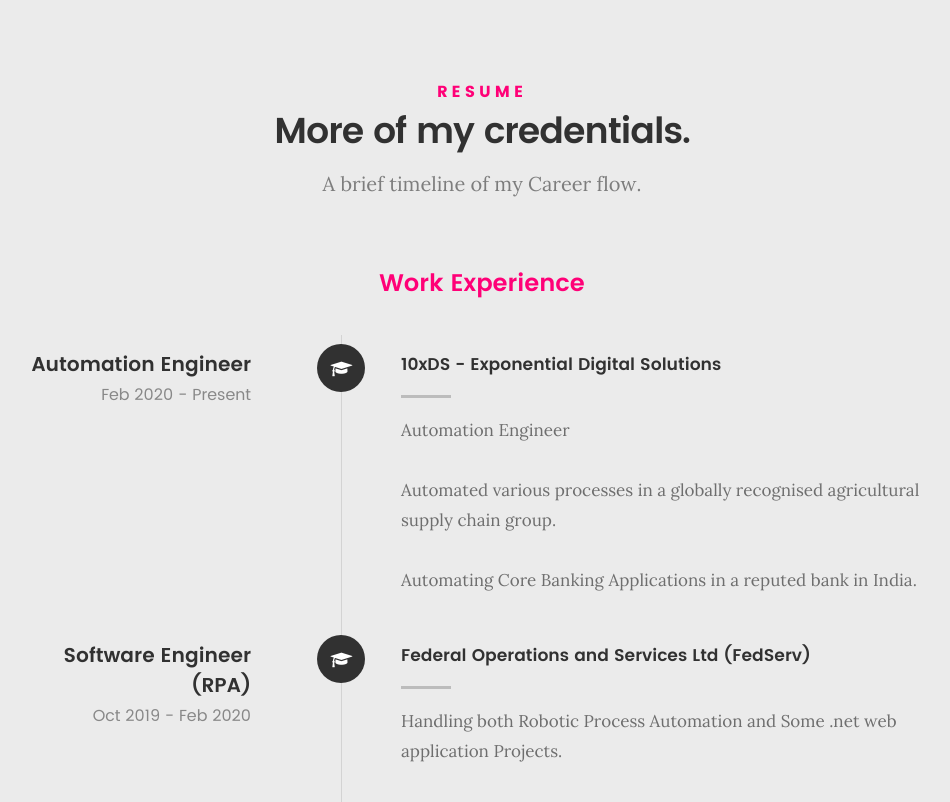
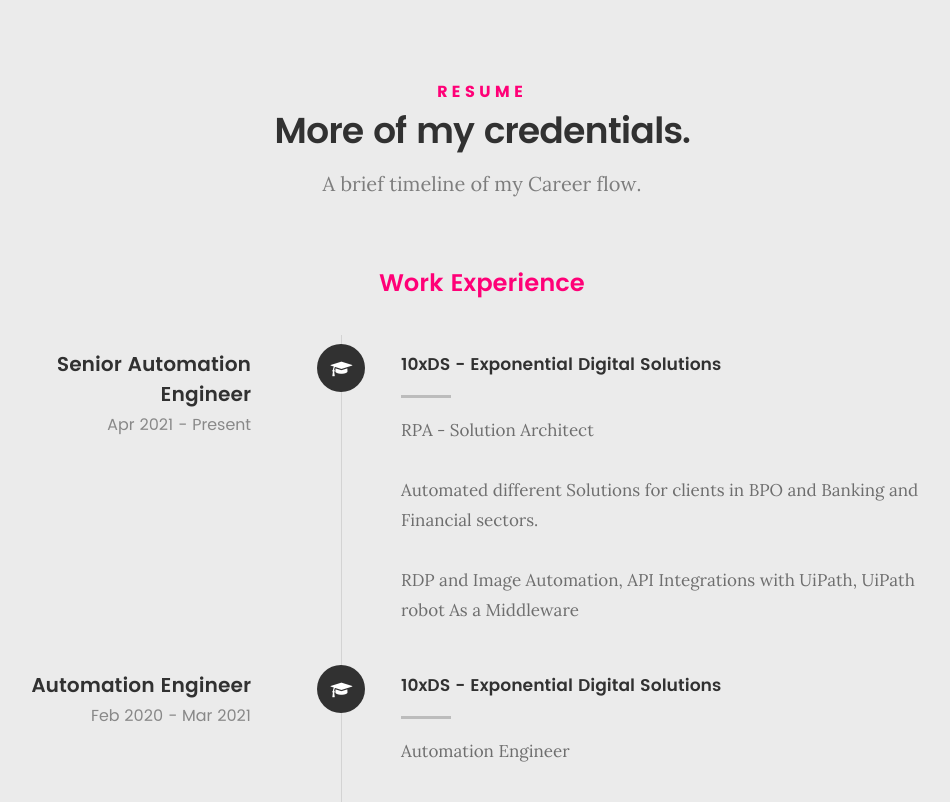
Before and after one commit to shanvpz/shanvpz.github.io, a plain HTML site: page index.html in a window 1280 px wide. Shown: the part 1998-2800 px from the top of the page, without its empty margins (158-1108 px from the left). Drawn offline with Linux system fonts and the light colour scheme.

Commit message:
Update index.html
updated Job

```diff
--- a/index.html
+++ b/index.html
@@ -79,7 +79,7 @@
 	   			<p class="intro-position">
 	   				<span>Automation Engineer</span>
 					<span>Coder</span>
-					<span>Cyber Security Enthusiast</span>
+					<span>Learner</span>
 	   			</p>
 
 	   			<a class="button stroke smoothscroll" href="#about" title="">More About Me</a>
@@ -125,7 +125,7 @@
    		<div class="col-six tab-full">
 
    			<h3>Profile</h3>
-   			<p>I'm a UiPath Certified Robotic Process Automation engineer with 3+ years of experience in Software field.</p>
+   			<p>I'm a UiPath Certified Robotic Process Automation engineer with 4+ years of experience in Software field.</p>
 
    			<ul class="info-list">
    				<li>
@@ -134,7 +134,7 @@
    				</li>
    				<li>
    					<strong>Birth Date:</strong>
-   					<span>September 17, 1994</span>
+   					<span>September 17</span>
    				</li>
    				<li>
    					<strong>Job:</strong>
@@ -234,8 +234,28 @@
 					</div>
 
 					<div class="timeline-header">
+						<h3>Senior Automation Engineer</h3>
+						<p>Apr 2021 - Present</p>
+					</div>
+
+					<div class="timeline-content">
+						<h4>10xDS - Exponential Digital Solutions</h4>
+						<p>RPA - Solution Architect</p>
+						<p>Automated different Solutions for clients in BPO and Banking and Financial sectors.</p>
+						<p>RDP and Image Automation, API Integrations with UiPath, UiPath robot As a Middleware</p>
+					</div>
+
+				</div> <!-- /timeline-block -->
+
+				<div class="timeline-block">
+
+					<div class="timeline-ico">
+						<i class="fa fa-graduation-cap"></i>
+					</div>
+
+					<div class="timeline-header">
 						<h3>Automation Engineer</h3>
-						<p>Feb 2020 - Present</p>
+						<p>Feb 2020 - Mar 2021</p>
 					</div>
 
 					<div class="timeline-content">
```
